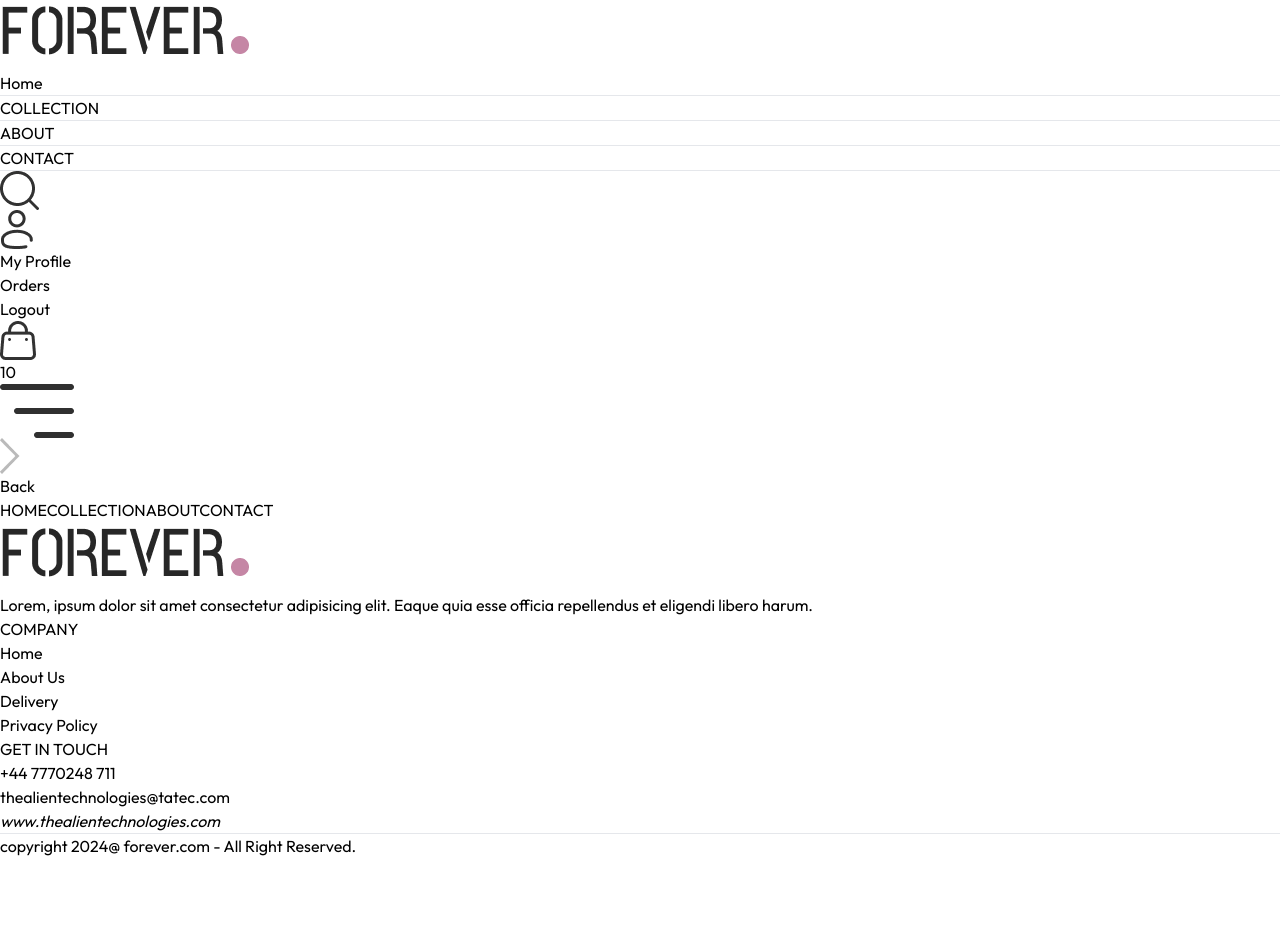
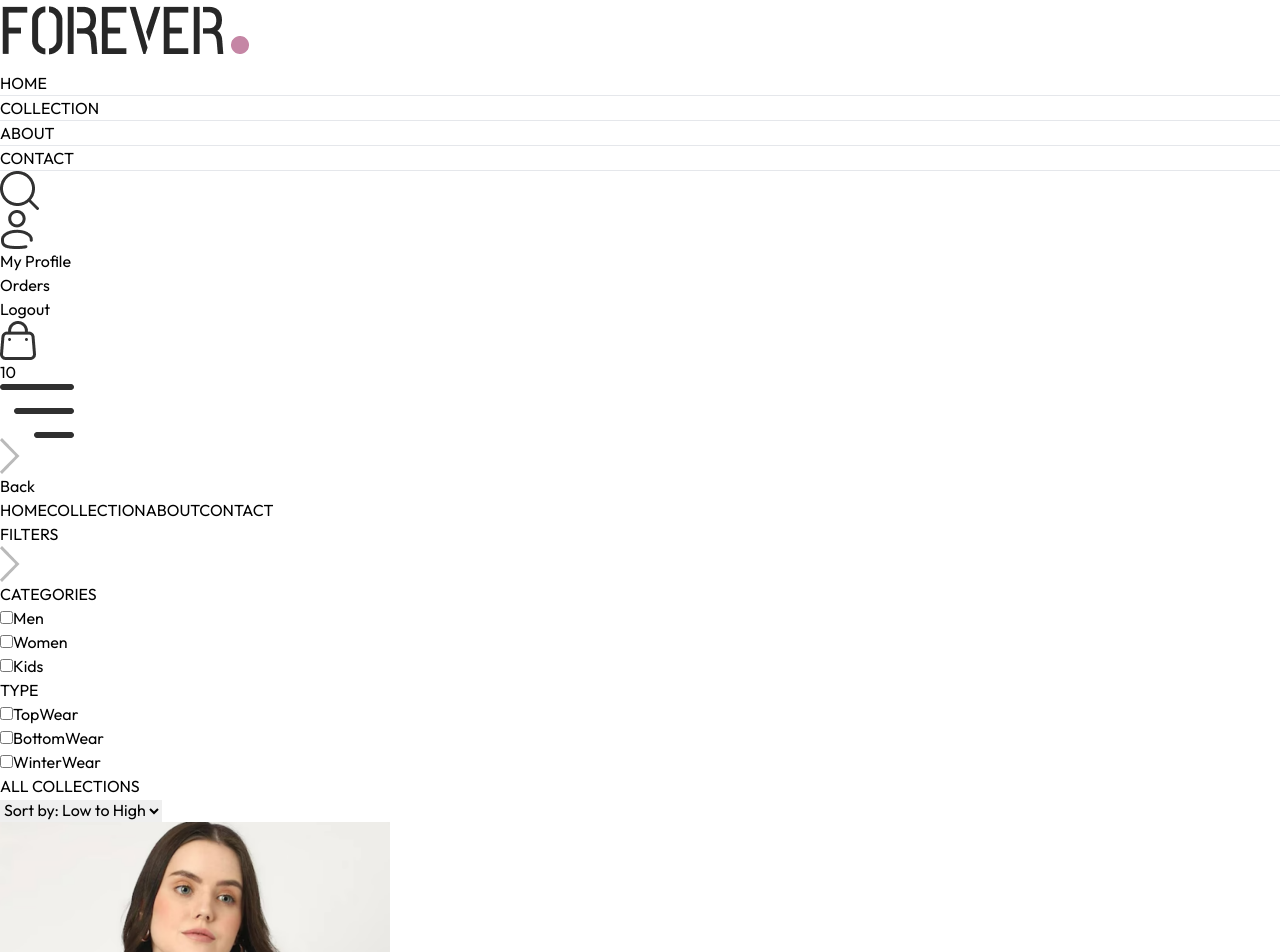
Before and after one commit to safonanayaw/ecommerce-shop, a React (Vite) app: page /collection in a window 1280 px wide. Shown: the top 952 px of the page. Before the commit the page ends 858 px from the top, so only its background shows below. Built offline with nearby package versions, Linux system fonts and the light colour scheme.

Commit message:
collection page

```diff
--- a/src/components/Navbar.jsx
+++ b/src/components/Navbar.jsx
@@ -15,7 +15,7 @@
 
       <ul className='hidden sm:flex gap-5 text-sm text-gray-700'>
         <NavLink to='/' className='flex flex-col items-center gap-1'>
-            <p>Home</p>
+            <p>HOME</p>
             <hr className='w-2/4 border-none h-[1.5px] bg-gray-700 hidden' />
         </NavLink>
 
--- a/src/components/ProductItem.jsx
+++ b/src/components/ProductItem.jsx
@@ -6,11 +6,11 @@
 // getting the destructuring arguments from props
 const ProductItem = ({id, image, name, price}) => {
 
-    // get the currency detail from the shopContext using useContext hook
+    // get the currency from the shopContext using useContext hook
     const {currency} = useContext(ShopContext);
 
   return (
-    // the to path redirect to product/:id path
+    // the 'to' path redirect to 'product/:id' route path
     <Link className='text-gray-700 cursor-pointer' to={`/product/${id}`}>
         <div className='overflow-hidden'>
             {/* display image from index 0 */}
--- a/src/pages/Collection.jsx
+++ b/src/pages/Collection.jsx
@@ -1,9 +1,125 @@
-import React from 'react'
+import React, { useContext, useState, useEffect } from 'react'
+import { ShopContext } from '../context/ShopContext'
+import { assets } from '../assets/assets';
+import Title from '../components/Title';
+import ProductItem from '../components/ProductItem';
 
 const Collection = () => {
+// useContext to get all products
+const {products} = useContext(ShopContext);
+// useState to display and block filter box
+const [showFilter, setShowFilter] = useState(false);
+// filter product useState
+const [filterProducts, setFilterProducts] = useState([]);
+
+// filter products useEffect state
+useEffect(()=>{
+    setFilterProducts(products);
+}, []);
+
+
+
+// useState for Category
+const [category, setCategory] = useState([]);
+
+// useState for subCategory
+const [subCategory, setSubCategory] = useState([]);
+
+// function to toggle the category useState array
+const toggleCategory = (e) =>{
+    // check if event target is already in category Array, if true delete from array
+    if(category.includes(e.target.value)){
+        setCategory((prev)=> prev.filter(item => item !== e.target.value ));
+    }
+    else{
+        // if not true add to prev array content
+        setCategory((prev) => [...prev, e.target.value]);
+    }
+}
+
+// useEffect to console.log the array of category and subCategory
+// useEffect(()=>{
+//     console.log(category);
+//     console.log(subCategory);
+// }, [category, subCategory]);
+
+
+
+const toggleSubCategory = (e) =>{
+    if(subCategory.includes(e.target.value)){
+        setSubCategory((prev)=> prev.filter(item=> item !== e.target.value));
+    }else{
+        setSubCategory((prev)=> [...prev, e.target.value]);
+    }
+}
+
+
+
+
+
   return (
-    <div>
+    <div className='flex flex-col sm:flex-row gap-1 sm:gap-10 pt-10 border-t'>
+      {/* Filter options left*/}
+      <div className='min-w-60'>
+        {/* dropdown of filter box in small screen. */}
+        <p onClick={()=>{setShowFilter(!showFilter)}} className='my-2 text-xl flex items-center cursor-pointer gap-2'>FILTERS
+            <img className={`h-3 sm:hidden ${showFilter ? 'rotate-90' : ''}`} src={assets.dropdown_icon} alt="" />
+        </p>
+        {/* Category filter */}
+        {/* display filter box when in small screen using useState */}
+        <div className={`border border-gray-300 pl-5 py-3 mt-6 ${showFilter ? '' : 'hidden'} sm:block`}>
+            <p className='mb-3 text-sm font-medium'>CATEGORIES</p>
+            <div className='flex flex-col gap-2 font-light text-gray-700'>
+                <p className='flex gap-2'>
+                    <input className='w-3' type="checkbox" value={'Men'} onChange={toggleCategory}/>Men
+                </p>
+                <p className='flex gap-2'>
+                    <input className='w-3' type="checkbox" value={'Women'} onChange={toggleCategory}/>Women
+                </p>
+                <p className='flex gap-2'>
+                    <input className='w-3' type="checkbox" value={'Kids'} onChange={toggleCategory}/>Kids
+                </p>
+            </div>
+        </div>
 
+        {/* SubCategory Filter */}
+        <div className={`border border-gray-300 pl-5 py-3 my-5 ${showFilter ? '' : 'hidden'} sm:block`}>
+            <p className='mb-3 text-sm font-medium'>TYPE</p>
+            <div className='flex flex-col gap-2 font-light text-gray-700'>
+                <p className='flex gap-2'>
+                    <input className='w-3' type="checkbox" value={'TopWear'} onChange={toggleSubCategory}/>TopWear
+                </p>
+                <p className='flex gap-2'>
+                    <input className='w-3' type="checkbox" value={'BottomWear'} onChange={toggleSubCategory}/>BottomWear
+                </p>
+                <p className='flex gap-2'>
+                    <input className='w-3' type="checkbox" value={'WinterWear'} onChange={toggleSubCategory}/>WinterWear
+                </p>
+            </div>
+        </div>
+      </div>
+
+    {/* Right Side */}
+    <div className='flex-1'>
+        <div className='flex justify-between text-base sm:text-2xl md-4'>
+            <Title text1={'ALL'} text2={'COLLECTIONS'} />
+            {/* Product Sort */}
+            <select className='border-2 border-gray-300 text-sm px-2'>
+                <option value="low-high" >Sort by: Low to High</option>
+                <option value="relavant" >Sort by: Relavant</option>
+                <option value="high-low" >Sort by: High to Low</option>
+            </select>
+        </div>
+
+        {/* Map Products */}
+        <div className='grid grid-cols-2 md:grid-cols-3 lg:grid-cols-4 gap-4 gap-y-6'>
+            {
+                filterProducts.map((item, index)=>(
+                    <ProductItem key={index} name={item.name} id={item._id} price={item.price} image={item.image} />
+                ))
+            }
+        </div>
+    </div>
     </div>
   )
 }
```
